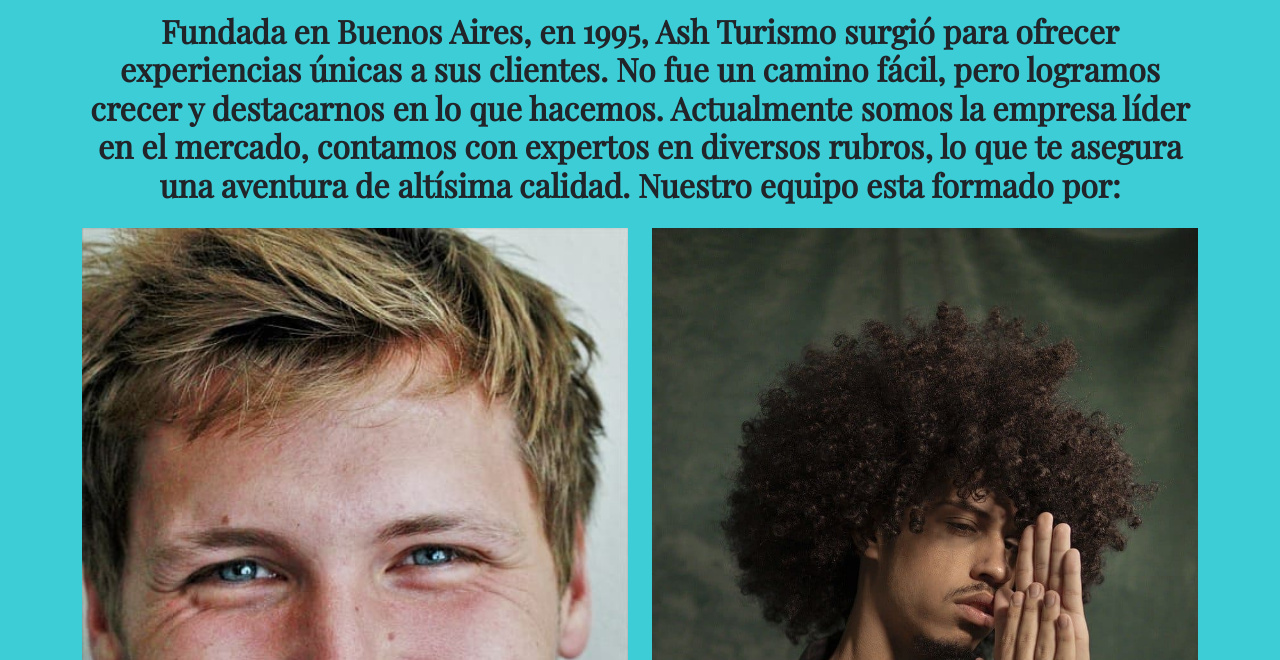
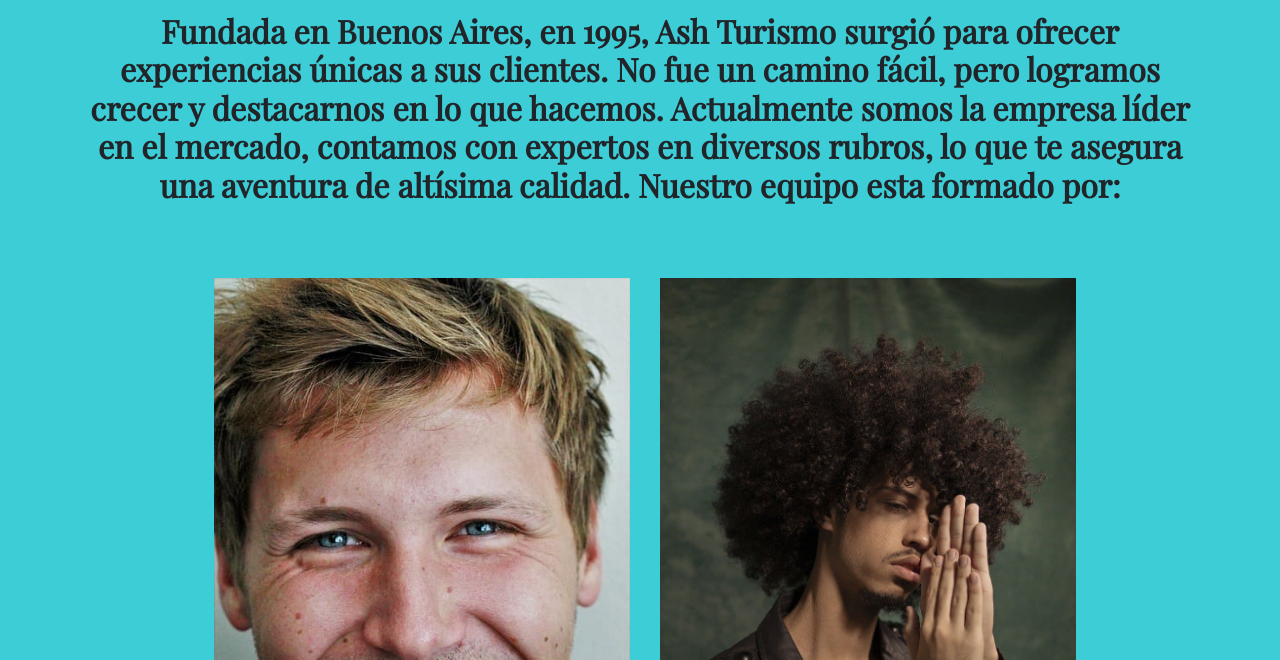
Before and after one commit to GastonGAlvarez/Proyecto-Final-Website, a website: page nosotros.html in a window 1280 px wide. Shown: the part 140-800 px from the top of the page. Drawn offline with nearby package versions, Linux system fonts and the light colour scheme.

Commit message:
optimice img, añadi margenes, y reduci unused css

```diff
--- a/css/style.css
+++ b/css/style.css
@@ -77,6 +77,18 @@
 h2 > * {
   font-weight: inherit; }
 
+.fix{
+  width: 80%;
+  margin: 30px auto 40px auto !important;
+}
+.fix-col{
+  padding: 20px 10px 10px 20px !important;
+}
+
+.imgWrap .card img{
+  max-width: 300px;
+}
+
 .startButton {
   padding: 20px;
   background-color: #3dcdd79f;
--- a/nosotros.html
+++ b/nosotros.html
@@ -52,8 +52,8 @@
                 </h2>
             </div>
             <div class="container">
-                <div class="row row-cols-1 row-cols-md-2">
-                    <div class="col">
+                <div class="row row-cols-1 row-cols-md-2 fix">
+                    <div class="col fix-col">
                         <div class="card cardNosotros">
                         <img src="media/hombre1.jpg" class="card-img-top" alt="Miembro Jorge">
                         <div class="card-body">
@@ -62,7 +62,7 @@
                         </div>
                         </div>
                     </div>
-                    <div class="col">
+                    <div class="col fix-col">
                         <div class="card cardNosotros">
                         <img src="media/hombre2.jpg" class="card-img-top" alt="Miembro Matias">
                         <div class="card-body">
@@ -71,7 +71,7 @@
                         </div>
                         </div>
                     </div>
-                    <div class="col">
+                    <div class="col fix-col">
                         <div class="card cardNosotros">
                         <img src="media/mujer1.jpg" class="card-img-top" alt="Miembro Laura">
                         <div class="card-body">
@@ -82,7 +82,7 @@
                         </div>
                         </div>
                     </div>
-                    <div class="col">
+                    <div class="col fix-col">
                         <div class="card cardNosotros">
                         <img src="media/mujer2.jpg" class="card-img-top" alt="Miembro Melina">
                         <div class="card-body">
```
Also changed, not shown: galeria.html (+1 -1 lines), media/esfinge_egipcia.jpg, media/everest.jpg, media/fotoindex1.jpg, media/fotoindex2.jpg, media/hawaii.jpg, media/muralla_china.jpg, media/museo_louvre.jpg, media/times_square.jpg, media/tokyo.jpg, media/torre_eiffel.jpg, 1 other file.
